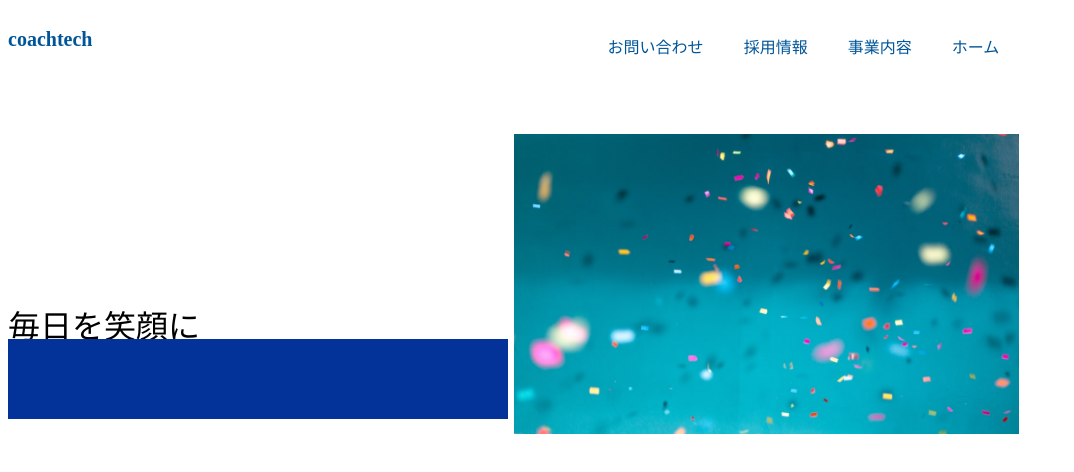
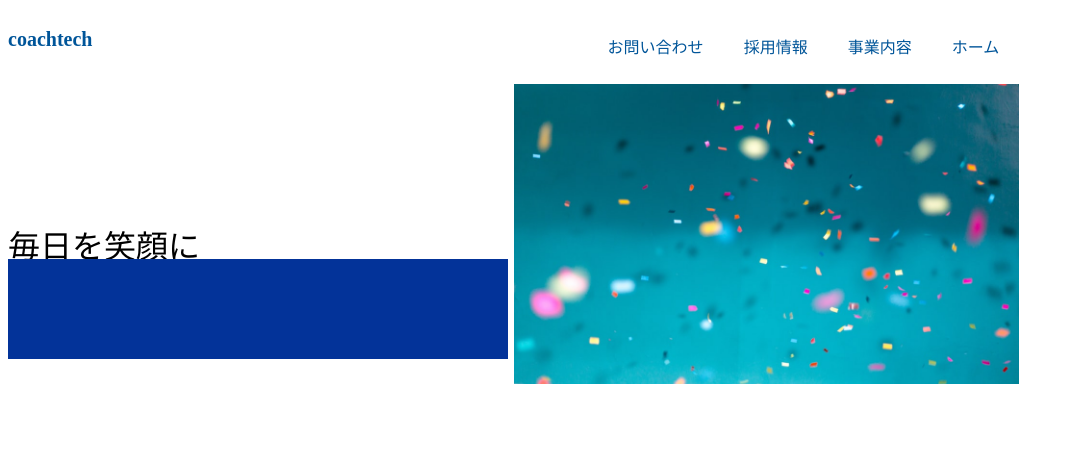
Before and after one commit to taiyoo-nakama/css.test, a plain HTML site: page index.html in a window 1280 px wide. Shown: the whole page, without its empty margins (0-1074 px from the left). Drawn offline with Linux system fonts and the light colour scheme.

Commit message:
sard-commit

```diff
--- a/css.test/test.css
+++ b/css.test/test.css
@@ -7,7 +7,6 @@ header {
   display: flex;
   color: #005599;
   justify-content: space-between;
-  margin-bottom: 50px;
 }
 .parent {
   font-size: 20px;
@@ -23,7 +22,7 @@ header {
   float: right;
 }
 .title {
-  top: 60%;
+  top: 50%;
   font-weight: normal;
 }
 .img {
@@ -37,10 +36,10 @@ header {
 }
 .box-wrap{
   position: absolute;
-  top: 35%;
+  top: 25%;
 }
 .box {
-  height: 80px;
+  height: 100px;
   width: 500px;
   background-color: #033399;
   z-index: 0;
```
